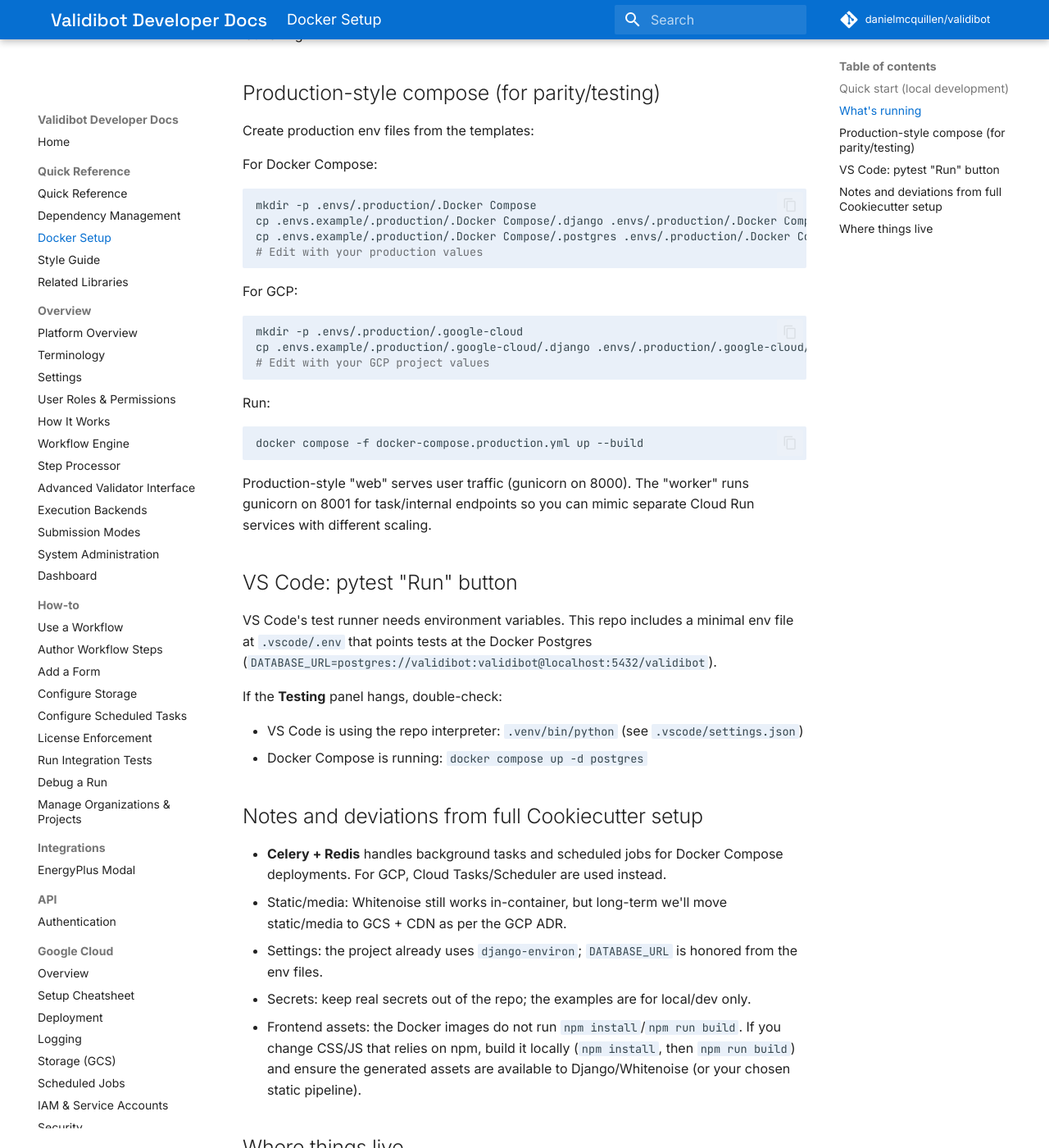
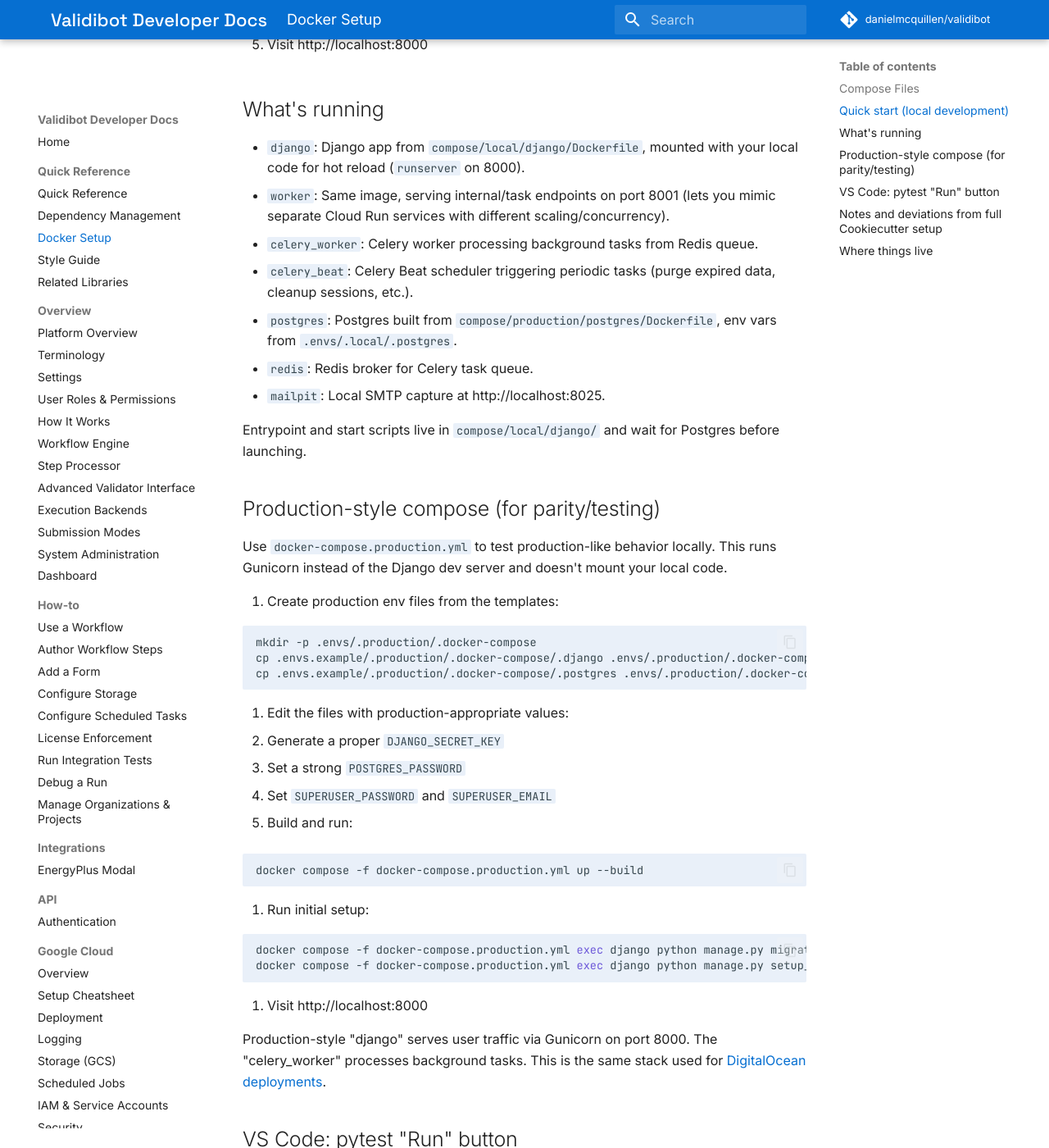
Before and after one commit to danielmcquillen/validibot, an MkDocs documentation site: the page built from docs/dev_docs/docker.md, in a window 1280 px wide and 1400 px high, scrolled down 1675 px. Shown: the whole window at 82% size. Built offline with MkDocs 1.6.1 and Material for MkDocs 9.7.7, drawn with Linux system fonts in a browser that asks for light colours; comment, search, counter and statistics services are not loaded; some of the changed text lies outside the part shown.

Commit message:
Update docs

````diff
--- a/docs/dev_docs/docker.md
+++ b/docs/dev_docs/docker.md
@@ -1,7 +1,18 @@
-# Running Validibot with Docker
+# Running Validibot Locally with Docker
 
 This project uses Docker Compose for local development. All services run in containers,
 matching the Cookiecutter Django patterns with Celery + Redis for background task processing.
+
+## Compose Files
+
+Validibot has separate compose files for different environments. **You must specify which file to use**:
+
+| File | Purpose | Command |
+|------|---------|---------|
+| `docker-compose.local.yml` | Local development (hot reload, runserver) | `docker compose -f docker-compose.local.yml up` |
+| `docker-compose.production.yml` | Production-style (gunicorn, no code mount) | `docker compose -f docker-compose.production.yml up` |
+
+There is no default `docker-compose.yml` — running `docker compose up` without `-f` will fail.
 
 ## Quick start (local development)
 
@@ -18,27 +29,32 @@
 
 3. Build and start:
    ```bash
-   docker compose up --build
+   docker compose -f docker-compose.local.yml up --build
+   ```
+
+   Or use the just command:
+   ```bash
+   just up
    ```
 
 4. Apply migrations (the start script does this, but you can rerun):
    ```bash
-   docker compose exec django uv run python manage.py migrate
+   docker compose -f docker-compose.local.yml exec django uv run python manage.py migrate
    ```
 
 5. Run initial setup (first time only):
    ```bash
-   docker compose exec django uv run python manage.py setup_validibot --domain localhost:8000
+   docker compose -f docker-compose.local.yml exec django uv run python manage.py setup_validibot --domain localhost:8000
    ```
 
 6. Verify setup is correct:
    ```bash
-   docker compose exec django uv run python manage.py check_validibot
+   docker compose -f docker-compose.local.yml exec django uv run python manage.py check_validibot
    ```
 
 7. Create a superuser if needed:
    ```bash
-   docker compose exec django uv run python manage.py createsuperuser
+   docker compose -f docker-compose.local.yml exec django uv run python manage.py createsuperuser
    ```
 
 8. Visit http://localhost:8000
@@ -57,29 +73,37 @@
 
 ## Production-style compose (for parity/testing)
 
-Create production env files from the templates:
+Use `docker-compose.production.yml` to test production-like behavior locally. This runs Gunicorn instead of the Django dev server and doesn't mount your local code.
 
-For Docker Compose:
-```bash
-mkdir -p .envs/.production/.Docker Compose
-cp .envs.example/.production/.Docker Compose/.django .envs/.production/.Docker Compose/.django
-cp .envs.example/.production/.Docker Compose/.postgres .envs/.production/.Docker Compose/.postgres
-# Edit with your production values
-```
+1. Create production env files from the templates:
 
-For GCP:
-```bash
-mkdir -p .envs/.production/.google-cloud
-cp .envs.example/.production/.google-cloud/.django .envs/.production/.google-cloud/.django
-# Edit with your GCP project values
-```
+   ```bash
+   mkdir -p .envs/.production/.docker-compose
+   cp .envs.example/.production/.docker-compose/.django .envs/.production/.docker-compose/.django
+   cp .envs.example/.production/.docker-compose/.postgres .envs/.production/.docker-compose/.postgres
+   ```
 
-Run:
-```bash
-docker compose -f docker-compose.production.yml up --build
-```
+2. Edit the files with production-appropriate values:
+   - Generate a proper `DJANGO_SECRET_KEY`
+   - Set a strong `POSTGRES_PASSWORD`
+   - Set `SUPERUSER_PASSWORD` and `SUPERUSER_EMAIL`
 
-Production-style "web" serves user traffic (gunicorn on 8000). The "worker" runs gunicorn on 8001 for task/internal endpoints so you can mimic separate Cloud Run services with different scaling.
+3. Build and run:
+
+   ```bash
+   docker compose -f docker-compose.production.yml up --build
+   ```
+
+4. Run initial setup:
+
+   ```bash
+   docker compose -f docker-compose.production.yml exec django python manage.py migrate
+   docker compose -f docker-compose.production.yml exec django python manage.py setup_initial_data
+   ```
+
+5. Visit http://localhost:8000
+
+Production-style "django" serves user traffic via Gunicorn on port 8000. The "celery_worker" processes background tasks. This is the same stack used for [DigitalOcean deployments](deployment/digitalocean.md).
 
 ## VS Code: pytest "Run" button
 
@@ -88,7 +112,7 @@
 If the **Testing** panel hangs, double-check:
 
 - VS Code is using the repo interpreter: `.venv/bin/python` (see `.vscode/settings.json`)
-- Docker Compose is running: `docker compose up -d postgres`
+- Docker Compose is running: `docker compose -f docker-compose.local.yml up -d postgres`
 
 ## Notes and deviations from full Cookiecutter setup
 
````
